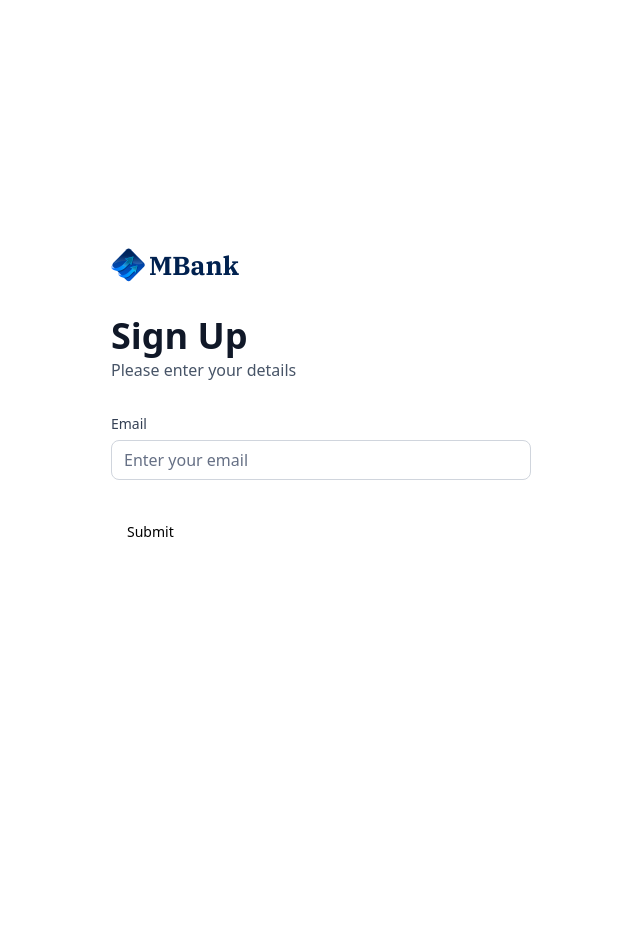
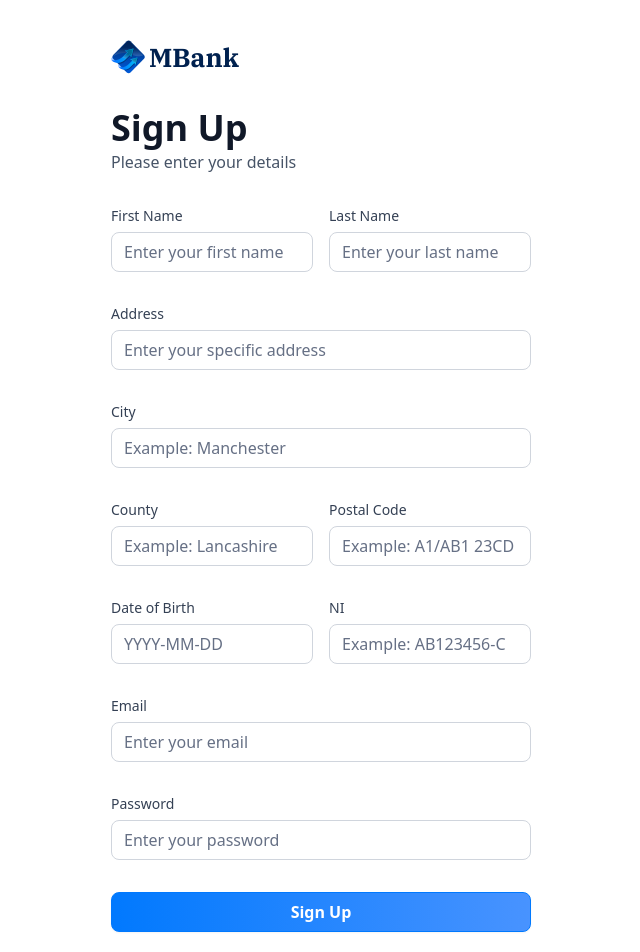
Before and after one commit to Muyi02/mbank, a Next.js app: page /sign-up in a window 1280 px wide. Shown: the top 952 px of the page, without its empty margins (319-959 px from the left). Before the commit the page ends 800 px from the top, so only its background shows below. Built offline with nearby package versions, Linux system fonts and the light colour scheme.

Commit message:
Vlidating form and fetching data to start server side applications

```diff
--- a/components/AuthForm.tsx
+++ b/components/AuthForm.tsx
@@ -7,42 +7,62 @@ import { z } from "zod"
 import { zodResolver } from "@hookform/resolvers/zod"
 import { useForm } from "react-hook-form"
 import { Button } from "@/components/ui/button"
-import {
-  Form,
-  FormControl,
-  FormDescription,
-  FormField,
-  FormItem,
-  FormLabel,
-  FormMessage,
-} from "@/components/ui/form"
+import { Form } from "@/components/ui/form"
 import { Input } from "@/components/ui/input"
-
-const formSchema = z.object({
-    username: z.string().min(2, {
-      message: "Username must be at least 2 characters.",
-    }),
-})
-
+import CustomInput from './CustomInput'
+import { authFormSchema } from '@/lib/utils'
+import { Loader2 } from 'lucide-react'
+import SignUp from '@/app/(auth)/sign-up/page'
+import { useRouter } from 'next/navigation'
 
 
 
 const AuthForm = ({type}: {type: string}) => {
+    const router = useRouter();
     const [user, setUser] = useState(null);
+    const [isLoading, setIsLoading] = useState(false);
+
+    const formSchema = authFormSchema(type);
 
      // 1. Define your form.
-        const form = useForm<z.infer<typeof formSchema>>({
+        const form = useForm<z.infer<typeof formSchema >>({
             resolver: zodResolver(formSchema),
             defaultValues: {
-            username: "",
+            email: "",
+            password: "",
             },
         })
 
         // 2. Define a submit handler.
-        function onSubmit(values: z.infer<typeof formSchema>) {
+        const onSubmit = async (data: z.infer<typeof formSchema>) =>{
             // Do something with the form values.
             // ✅ This will be type-safe and validated.
-            console.log(values)
+            setIsLoading(true);
+
+            try {
+                //Sign up with Appwrite & create plain link token
+
+                if(type === 'sign-up'){
+                    // const newUser = await signUp(data);
+
+                    // setUser(newUser)
+
+                }
+                if (type === 'sign-in'){
+                //     const response = await signIn({
+                //      email: data.email,
+                //      password: data.password,
+                // })
+
+                // if(response) router.push('/')
+
+
+                }
+            } catch (error) {
+                console.log(error);
+            } finally {
+                setIsLoading(false);
+            }
         }
 
 
@@ -81,29 +101,82 @@ const AuthForm = ({type}: {type: string}) => {
             <>
                 <Form {...form}>
                     <form onSubmit={form.handleSubmit(onSubmit)} className="space-y-8">
-                        <FormField
-                        control={form.control}
-                        name="email"
-                        render={({ field }) => (
-                            <div className = 'form-item'>
-                               <FormLabel className='form-label'>
-                                Email
-                               </FormLabel>
-                               <div className='flex w-full flex-col'>
-                                  <FormControl>
-                                    <Input
-                                    placeholder='Enter your email'
-                                    className='input-class'
-                                    />
-                                  </FormControl>
+                        {type === 'sign-up' && (
+                            <>
+                                <div className='flex gap-4'>
 
-                               </div>
-                            </div>
+                                    <CustomInput
+                                    control={form.control} name='firstName' label = 'First Name'
+                                    placeholder='Enter your first name'/>
+                                    <CustomInput
+                                    control={form.control} name='lastName' label = 'Last Name'
+                                    placeholder='Enter your last name'/>
+
+                                </div>
+
+                                <CustomInput
+                                control={form.control} name='address1' label = 'Address'
+                                placeholder='Enter your specific address'/>
+                                 <CustomInput
+                                control={form.control} name='city' label = 'City'
+                                placeholder='Example: Manchester'/>
+
+                                <div className='flex gap-4'>
+
+                                    <CustomInput
+                                    control={form.control} name='county' label = 'County'
+                                    placeholder='Example: Lancashire'/>
+                                    <CustomInput
+                                    control={form.control} name='postalCode' label = 'Postal Code'
+                                    placeholder='Example: A1/AB1 23CD'/>
+                                </div>
+
+                                <div className='flex gap-4'>
+                                    <CustomInput
+                                    control={form.control} name='dateOfBirth' label = 'Date of Birth'
+                                    placeholder='YYYY-MM-DD'/>
+                                    <CustomInput
+                                    control={form.control} name='ni' label = 'NI'
+                                    placeholder='Example: AB123456-C'/>
+                                </div>
+                            </>
                         )}
-                        />
-        <Button type="submit">Submit</Button>
-      </form>
-    </Form>
+                        <CustomInput
+                        control={form.control} name='email' label = 'Email'
+                        placeholder='Enter your email'/>
+
+                        <CustomInput
+                        control={form.control} name='password' label = 'Password'
+                        placeholder='Enter your password'/>
+
+
+                        <div className='flex flex-col gap-4'>
+                            <Button type="submit"  disabled={isLoading} className='form-btn'>
+                                {isLoading ?(
+                                    <>
+                                    <Loader2 size={20}
+                                    className='animate-spin'/> &nbsp;
+                                    Loading...
+                                    </>
+                                ) : type === 'sign-in'
+                                ? 'Sign In': 'Sign Up'}
+                            </Button>
+                        </div>
+
+                    </form>
+                </Form>
+                <footer className='flex justify-center gap-1'>
+                     <p className='text-14 font-normal text-gray-600'>
+                        {type === 'sign-in'
+                        ? 'Dont have an account?'
+                        : 'Already have an account'}
+                     </p>
+                     <Link href={type === 'sign-in' ? '/sign-up'
+                        : '/sign-in'} className='form-link'>
+                            {type === 'sign-in' ? 'Sign up'
+                            : 'Sign in'}
+                     </Link>
+                </footer>
             </>
         )}
     </section>
--- /dev/null
+++ b/components/CustomInput.tsx
@@ -0,0 +1,48 @@
+import React from 'react'
+import { FormControl, FormField, FormLabel, FormMessage } from './ui/form'
+import { Input } from './ui/input'
+
+import{ Control, FieldPath} from 'react-hook-form'
+import { z } from 'zod'
+import { authFormSchema } from '@/lib/utils'
+
+const formSchema = authFormSchema('sign-up')
+
+interface CustomInput {
+    control:Control<z.infer<typeof formSchema>>,
+    name: FieldPath<z.infer<typeof formSchema>>
+    label: string,
+    placeholder: string
+}
+
+const CustomInput = ({control, name, label, placeholder}:
+CustomInput) => {
+  return (
+    <FormField
+        control={control}
+        name={name}
+        render={({ field }) => (
+            <div className = 'form-item'>
+                <FormLabel className='form-label'>
+                 {label}
+                </FormLabel>
+                <div className='flex w-full flex-col'>
+                    <FormControl>
+                    <Input
+                    placeholder={placeholder}
+                    className='input-class'
+                    type={name === 'password' ? 'password': 'text'}
+                    {...field}
+                    />
+                    </FormControl>
+                    <FormMessage className='form-message mt-2'/>
+
+
+                </div>
+            </div>
+        )}
+        />
+  )
+}
+
+export default CustomInput
--- a/lib/utils.ts
+++ b/lib/utils.ts
@@ -2,6 +2,7 @@
 import { type ClassValue, clsx } from "clsx";
 import qs from "query-string";
 import { twMerge } from "tailwind-merge";
+import { z } from "zod";
 
 export function cn(...inputs: ClassValue[]) {
   return twMerge(clsx(inputs));
@@ -193,3 +194,19 @@ export const getTransactionStatus = (date: Date) => {
 
   return date > twoDaysAgo ? "Processing" : "Success";
 };
+
+export const authFormSchema = (type: string) => z.object({
+
+  // sign-up
+  firstName:type === 'sign-in' ? z.string().optional(): z.string().min(3),
+  lastName: type === 'sign-in' ? z.string().optional():z.string().min(3),
+  address1: type === 'sign-in' ? z.string().optional():z.string().min(5).max(30),
+  city: type === 'sign-in' ? z.string().optional():z.string().min(5).max(30),
+  county: type === 'sign-in' ? z.string().optional():z.string().min(2).max(20),
+  postalCode: type === 'sign-in' ? z.string().optional():z.string().min(4).max(8),
+  dateOfBirth: type === 'sign-in' ? z.string().optional():z.string().min(3),
+  ni: type === 'sign-in' ? z.string().optional():z.string().min(3),
+  //both sign-up sign-in
+  email: z.string().email(),
+  password: z.string().min(8),
+})
```
